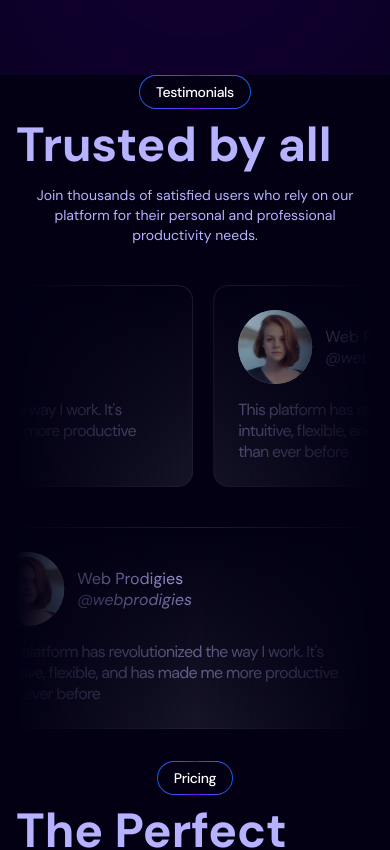
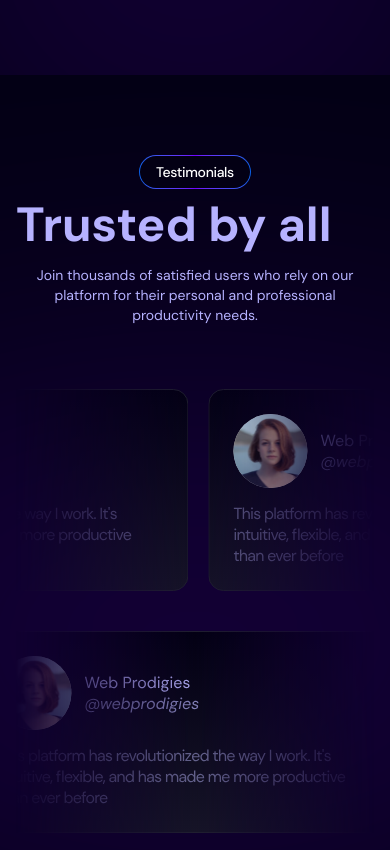
Before and after one commit to Creatureab/saas-page, a Next.js app: page / in a window 390 px wide. Shown: the part 1600-2450 px from the top of the page. Built offline with nearby package versions, Linux system fonts and the light colour scheme.

Commit message:
this Testomonials commit

```diff
--- a/src/section/Testomonials.tsx
+++ b/src/section/Testomonials.tsx
@@ -1,20 +1,37 @@
 'use client';
+
 import Image from "next/image";
 import { motion } from "framer-motion";
-import testomonial1 from "@/assets/Testimonial Card.svg";
+import testimonial1 from "@/assets/Testimonial Card.svg";
 
 const testimonialData = {
     title: "Web Prodigies",
     hashtag: "@webprodigies",
-    imageSrc: testomonial1,
+    imageSrc: testimonial1,
     text:
         "This platform has revolutionized the way I work. It's intuitive, flexible, and has made me more productive than ever before",
 };
 
-const Testomonials = () => {
+const Testimonials = () => {
     return (
-        <section className="px-4 sm:px-6 lg:px-0">
-            <div className="container">
+        <section className="relative px-4 sm:px-6 lg:px-0 py-20 overflow-hidden">
+            <div className="container relative">
+
+                {/* 🔮 Figma Purple Ellipse Glow */}
+                <div
+                    className="
+            absolute
+            top-[220px] left-1/2 -translate-x-1/2
+            w-[956px] h-[529px]
+            rounded-full
+            bg-[#5000B5]
+            opacity-[0.23]
+            blur-[150px]
+            pointer-events-none
+            -z-10
+          "
+                />
+
                 {/* Badge */}
                 <div className="relative w-fit mx-auto mb-3 rounded-full p-[1px] bg-gradient-to-r from-[#0560E8] via-[#7000FF] to-[#0560E8]">
                     <div className="flex items-center justify-center px-4 py-1.5 rounded-full bg-[#030014] backdrop-blur-[1px]">
@@ -25,17 +42,17 @@ const Testomonials = () => {
                 </div>
 
                 {/* Heading */}
-                <div className="max-w-5xl mx-auto mb-4 font-bold text-[#B6B2FF] text-5xl md:text-7xl lg:text-6xl text-left md:text-center">
+                <h2 className="max-w-5xl mx-auto mb-4 font-bold text-[#B6B2FF] text-5xl md:text-7xl lg:text-6xl text-left md:text-center">
                     Trusted by all
-                </div>
+                </h2>
 
-                <span className="block w-fit mx-auto text-center text-sm text-[#B6B2FF]">
+                <p className="block w-fit mx-auto text-center text-sm text-[#B6B2FF]">
                     Join thousands of satisfied users who rely on our platform for their
                     personal and professional productivity needs.
-                </span>
+                </p>
 
                 {/* Row 1 → Left */}
-                <div className="flex overflow-hidden mt-10 [mask-image:linear-gradient(to_right,transparent,black,transparent)]">
+                <div className="flex overflow-hidden mt-16 [mask-image:linear-gradient(to_right,transparent,black,transparent)]">
                     <motion.div
                         className="flex gap-5 pr-5 flex-none"
                         animate={{ x: ["0%", "-50%"] }}
@@ -45,9 +62,9 @@ const Testomonials = () => {
                             ease: "linear",
                         }}
                     >
-                        {[...Array(2)].flatMap(() =>
-                            [testimonialData, testimonialData, testimonialData, testimonialData]
-                        ).map((card, index) => (
+                        {[...Array(2)]
+                            .flatMap(() => Array(4).fill(testimonialData))
+                            .map((card, index) => (
                                 <Image
                                     key={index}
                                     src={card.imageSrc}
@@ -69,9 +86,9 @@ const Testomonials = () => {
                             ease: "linear",
                         }}
                     >
-                        {[...Array(2)].flatMap(() =>
-                            [testimonialData, testimonialData, testimonialData, testimonialData]
-                        ).map((card, index) => (
+                        {[...Array(2)]
+                            .flatMap(() => Array(4).fill(testimonialData))
+                            .map((card, index) => (
                                 <Image
                                     key={index}
                                     src={card.imageSrc}
@@ -86,4 +103,4 @@ const Testomonials = () => {
     );
 };
 
-export default Testomonials;
+export default Testimonials;
```
Lines whose indentation alone changed are shown as unchanged.
